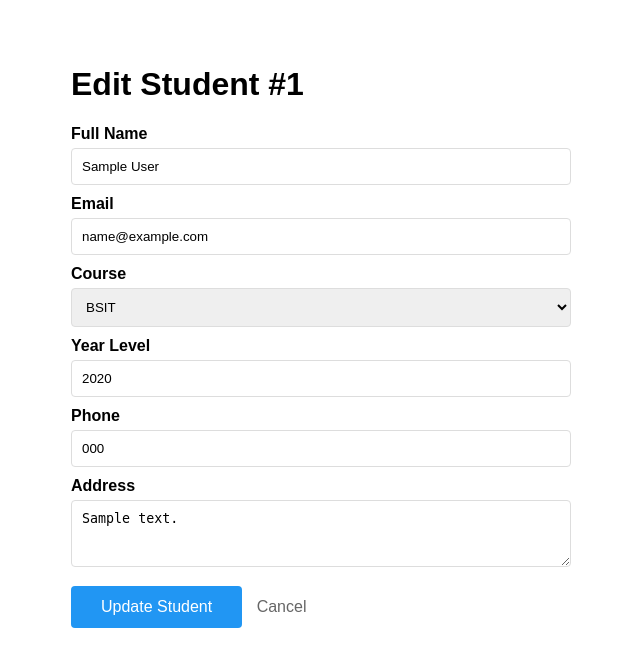
After one commit to iamsayril/IM102_Week1, a PHP site: page /edit.php?id=1 in a window 1280 px wide. The commit adds this page. Shown: the top 667 px of the page, without its empty margins (319-959 px from the left). Run offline with PHP 8.4, Linux system fonts and the light colour scheme; tables that the repository leaves empty or names only in its code hold one stand-in row (values such as "Sample post").

Commit message:
updated codes

```diff
--- a/config.php
+++ b/config.php
@@ -2,7 +2,7 @@
 $host = "localhost";
 $user = "root";
 $pass = "";
-$db = "im102";
+$db = "im102_quinio";
 
 $conn = new mysqli($host, $user, $pass, $db);
 
--- /dev/null
+++ b/edit.php
@@ -0,0 +1,102 @@
+<?php
+require_once 'config.php';
+
+$id = (int)($_GET['id'] ?? 0);
+$result = $conn->query("SELECT * FROM students WHERE id = $id");
+$student = $result->fetch_assoc();
+
+if (!$student) {
+    die("Student not found.");
+}
+
+$message = '';
+
+if ($_SERVER['REQUEST_METHOD'] === 'POST') {
+    $name = $conn->real_escape_string($_POST['name']);
+    $course = $conn->real_escape_string($_POST['course']);
+    $year = (int)$_POST['year'];
+    $email = $conn->real_escape_string($_POST['email'] ?? '');
+    $phone = $conn->real_escape_string($_POST['phone'] ?? '');
+    $address = $conn->real_escape_string($_POST['address'] ?? '');
+
+    if (empty($name) || empty($course)) {
+        $message = '<p style="color:red;">Name and course are required.</p>';
+    } else {
+        $sql = "UPDATE students SET
+                name='$name', course='$course', year=$year,
+                email='$email', phone='$phone', address='$address'
+                WHERE id=$id";
+
+        if ($conn->query($sql)) {
+            header('Location: index.php');
+            exit;
+        } else {
+            $message = '<p style="color:red;">Error: ' . $conn->error . '</p>';
+        }
+    }
+}
+?>
+<!DOCTYPE html>
+<html>
+<head>
+    <title>Edit Student</title>
+    <style>
+        body { font-family: Arial; margin: 20px; }
+        .container { max-width: 500px; margin: 0 auto; background: white; padding: 25px; border-radius: 8px; }
+        label { display: block; margin: 10px 0 5px; font-weight: bold; }
+        input, select, textarea {
+            width: 100%;
+            padding: 10px;
+            border: 1px solid #ddd;
+            border-radius: 4px;
+            box-sizing: border-box;
+        }
+        textarea { resize: vertical; }
+        button {
+            margin-top: 15px;
+            padding: 12px 30px;
+            background: #2196F3;
+            color: white;
+            border: none;
+            border-radius: 4px;
+            cursor: pointer;
+            font-size: 1em;
+        }
+        button:hover { background: #1976D2; }
+        .cancel { margin-left: 10px; color: #666; text-decoration: none; }
+    </style>
+</head>
+<body>
+    <div class="container">
+        <h1>Edit Student #<?= $student['id'] ?></h1>
+
+        <?= $message ?>
+
+        <form method="POST">
+            <label>Full Name</label>
+            <input type="text" name="name" value="<?= htmlspecialchars($student['name']) ?>" required>
+
+            <label>Email</label>
+            <input type="email" name="email" value="<?= htmlspecialchars($student['email'] ?? '') ?>">
+
+            <label>Course</label>
+            <select name="course" required>
+                <option value="BSIT" <?= $student['course'] == 'BSIT' ? 'selected' : '' ?>>BSIT</option>
+                <option value="BSCS" <?= $student['course'] == 'BSCS' ? 'selected' : '' ?>>BSCS</option>
+            </select>
+
+            <label>Year Level</label>
+            <input type="number" name="year" value="<?= $student['year'] ?>" min="1" max="5" required>
+
+            <label>Phone</label>
+            <input type="text" name="phone" value="<?= htmlspecialchars($student['phone'] ?? '') ?>">
+
+            <label>Address</label>
+            <textarea name="address" rows="3"><?= htmlspecialchars($student['address'] ?? '') ?></textarea>
+
+            <button type="submit">Update Student</button>
+            <a href="index.php" class="cancel">Cancel</a>
+        </form>
+    </div>
+</body>
+</html>
```
Also changed, not shown: delete.php (added, +51 -0 lines), index.php (+9 -0 lines), add.php (line endings or trailing spaces).
